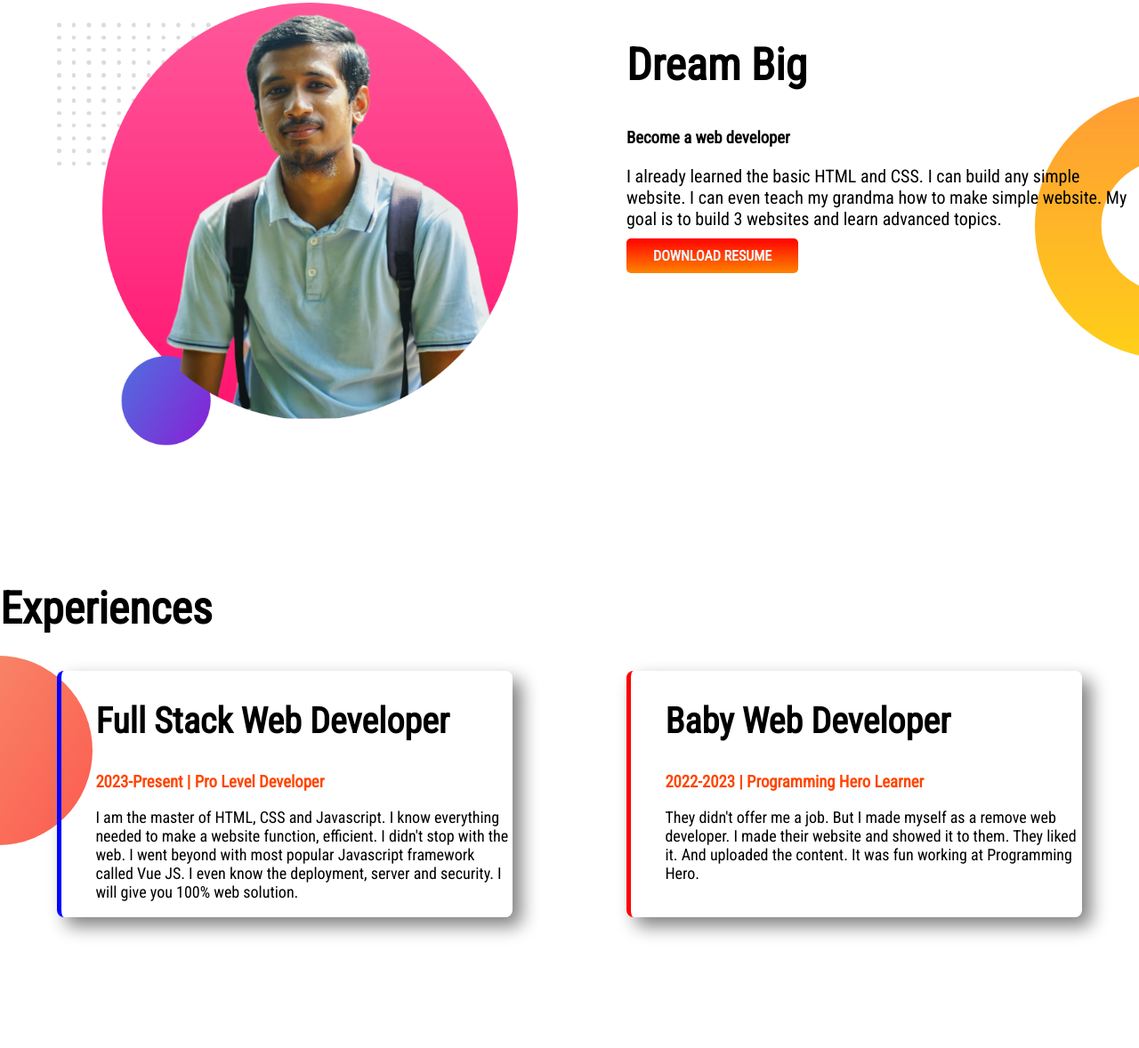
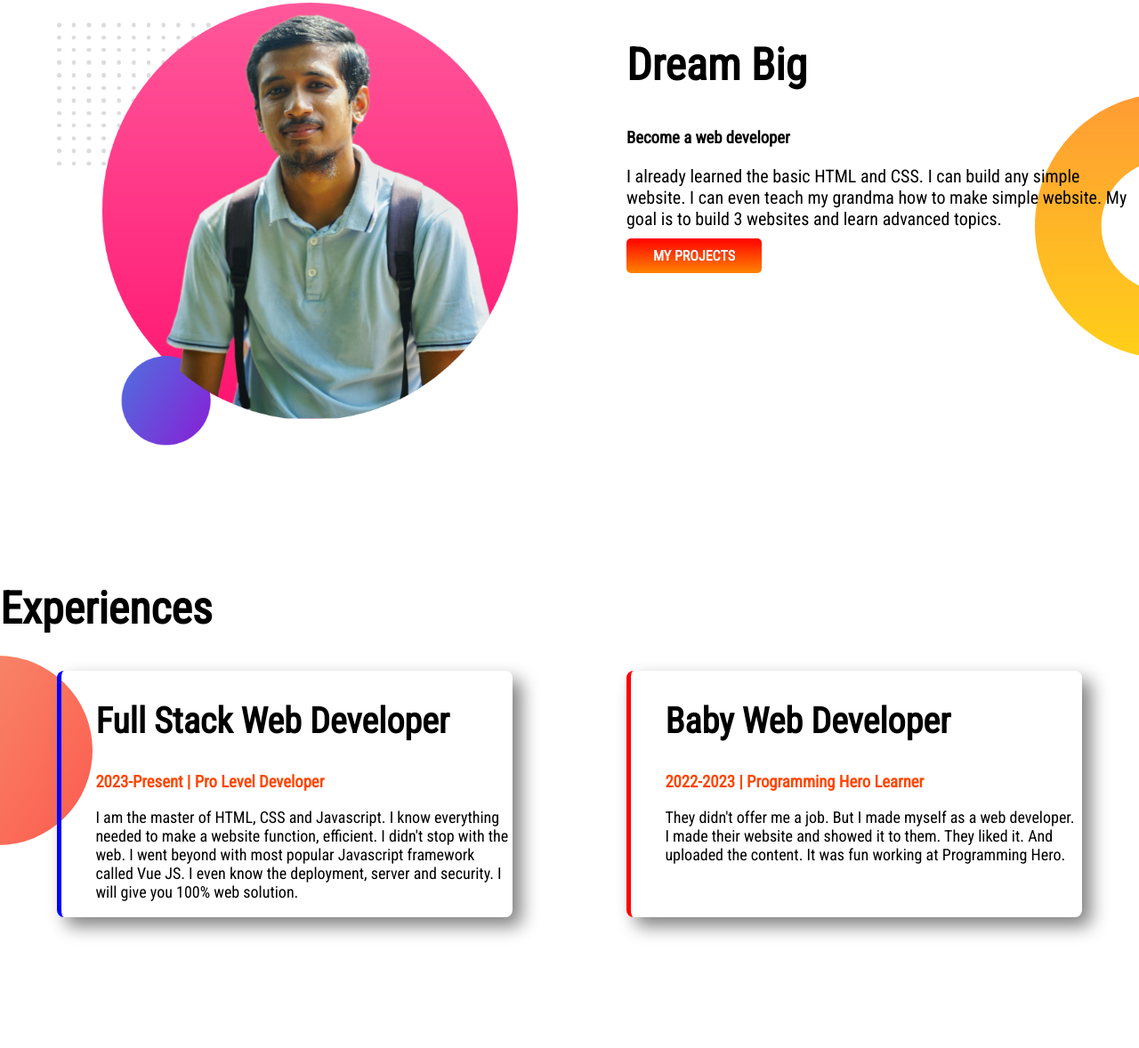
Before and after one commit to rhkhanofficial/khan-portfolio, a plain HTML site: page index.html in a window 1280 px wide. Shown: the part 666-1844 px from the top of the page at 89% size. Drawn offline with Linux system fonts and the light colour scheme.

Commit message:
some issue solve

```diff
--- a/index.html
+++ b/index.html
@@ -31,7 +31,7 @@
             <h1>Dream Big</h1>
             <h3>Become a web developer</h3>
             <p>I already learned the basic HTML and CSS. I can build any simple website. I can even teach my grandma how to make simple website. My goal is to build 3 websites and learn advanced topics.</p>
-            <a class="link-button" target="_blank" href="https://www.linkedin.com/in/rhkhanofficial/">DOWNLOAD RESUME</a>
+            <a class="link-button" target="_blank" href="https://github.com/rhkhanofficial?tab=repositories">MY PROJECTS</a>
         </div>
     </section>
     <section class="experience-area">
@@ -45,7 +45,7 @@
             <div id="junior-developer" class="experience-box">
                 <h2>Baby Web Developer</h1>
                 <h3  class="name-color">2022-2023 | Programming Hero Learner</h3>
-                <p>They didn't offer me a job. But I made myself as a remove web developer. I made their website and showed it to them. They liked it. And uploaded the content. It was fun working at Programming Hero.</p>
+                <p>They didn't offer me a job. But I made myself as a web developer. I made their website and showed it to them. They liked it. And uploaded the content. It was fun working at Programming Hero.</p>
             </div>
         </div>
     </section>
```
